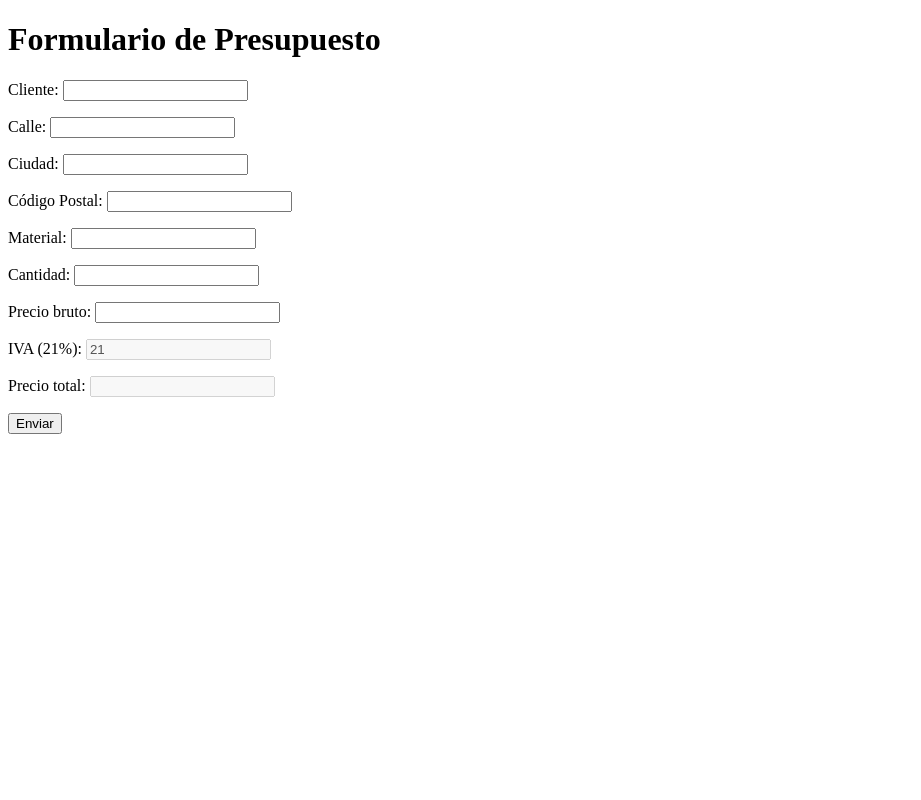
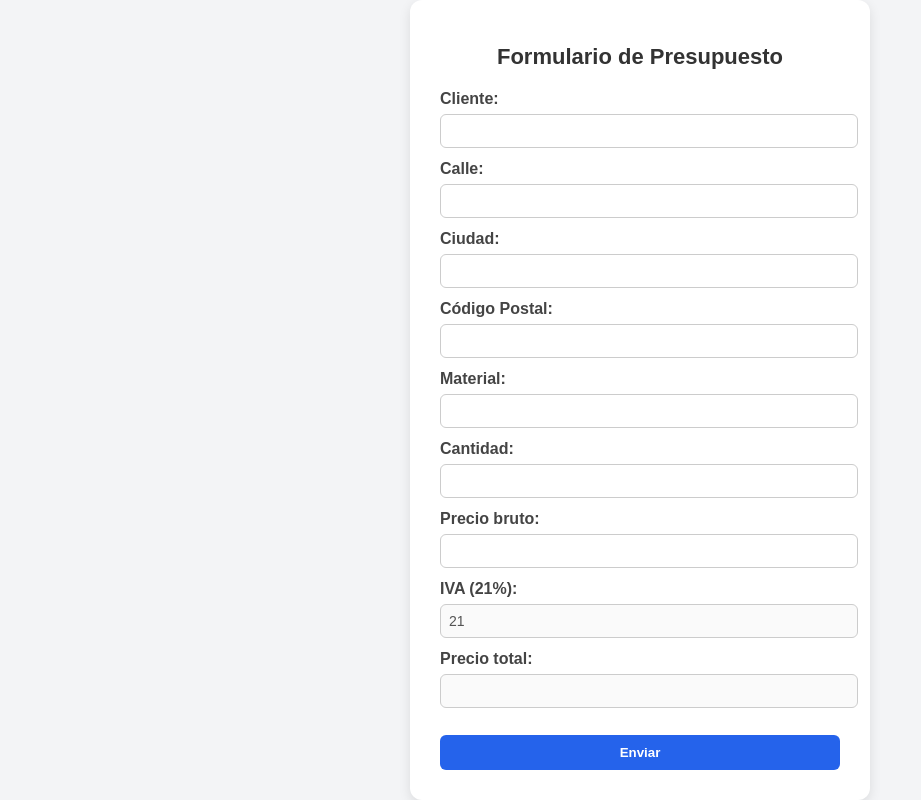
Before and after one commit to rscut9/presupuestos, a Django app: page / in a window 1280 px wide. Shown: the whole page, without its empty margins (0-921 px from the left). Run offline with Django 5.2, Linux system fonts and the light colour scheme.

Commit message:
primer estilo formulario

```diff
--- a/inicio_presupuestos/templates/inicio_presupuestos.html
+++ b/inicio_presupuestos/templates/inicio_presupuestos.html
@@ -1,14 +1,80 @@
 <!DOCTYPE html>
-<html>
+<html lang="es">
 <head>
+    <meta charset="UTF-8">
     <title>Formulario de Presupuestos</title>
+    <style>
+        body {
+            font-family: Arial, sans-serif;
+            background-color: #f3f4f6;
+            margin: 0;
+            padding: 0;
+            display: flex;
+            justify-content: center;
+            align-items: center;
+            height: 100vh;
+        }
+
+        .form-container {
+            background: white;
+            padding: 30px;
+            border-radius: 12px;
+            box-shadow: 0 4px 12px rgba(0,0,0,0.1);
+            width: 400px;
+        }
+
+        h1 {
+            text-align: center;
+            font-size: 22px;
+            margin-bottom: 20px;
+            color: #333;
+        }
+
+        form p {
+            margin: 12px 0;
+        }
+
+        label {
+            display: block;
+            font-weight: bold;
+            margin-bottom: 6px;
+            color: #444;
+        }
+
+        input {
+            width: 100%;
+            padding: 8px;
+            border: 1px solid #ccc;
+            border-radius: 6px;
+            font-size: 14px;
+        }
+
+        button {
+            width: 100%;
+            padding: 10px;
+            margin-top: 15px;
+            background: #2563eb;
+            color: white;
+            font-weight: bold;
+            border: none;
+            border-radius: 6px;
+            cursor: pointer;
+            transition: background 0.2s;
+        }
+
+        button:hover {
+            background: #1e40af;
+        }
+    </style>
 </head>
 <body>
+    <div class="form-container">
         <h1>Formulario de Presupuesto</h1>
         <form method="post">
             {% csrf_token %}
             {{ form.as_p }}
             <button type="submit">Enviar</button>
         </form>
+    </div>
 </body>
 </html>
```
Lines whose indentation alone changed are shown as unchanged.
